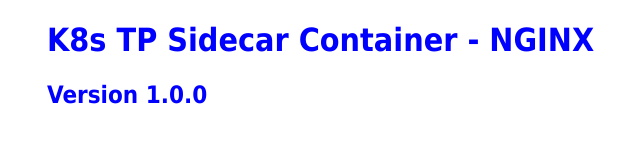
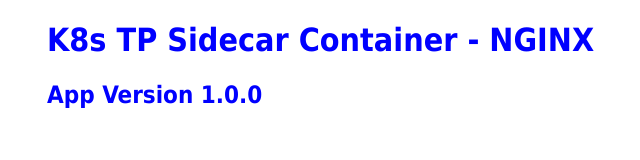
Before and after one commit to miclam65/k8sTP, a plain HTML site: page index.html in a window 1280 px wide. Shown: the whole page, without its empty margins (233-873 px from the left). Drawn offline with Linux system fonts and the light colour scheme.

Commit message:
App Version

```diff
--- a/index.html
+++ b/index.html
@@ -15,7 +15,7 @@
 
 <body>
     <h1>K8s TP Sidecar Container - NGINX</h1>
-    <h2>Version 1.0.0</h2>
+    <h2>App Version 1.0.0</h2>
 </body>
 
 </html>
```
